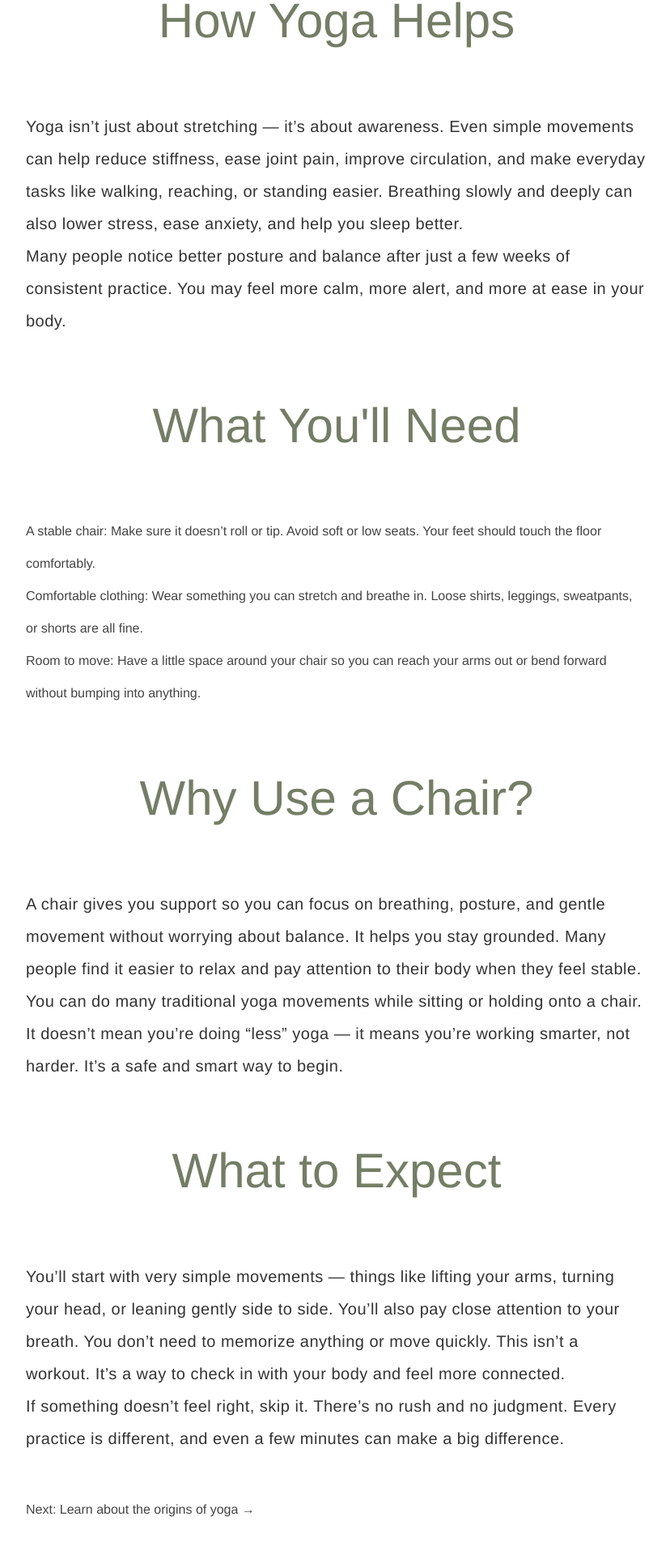
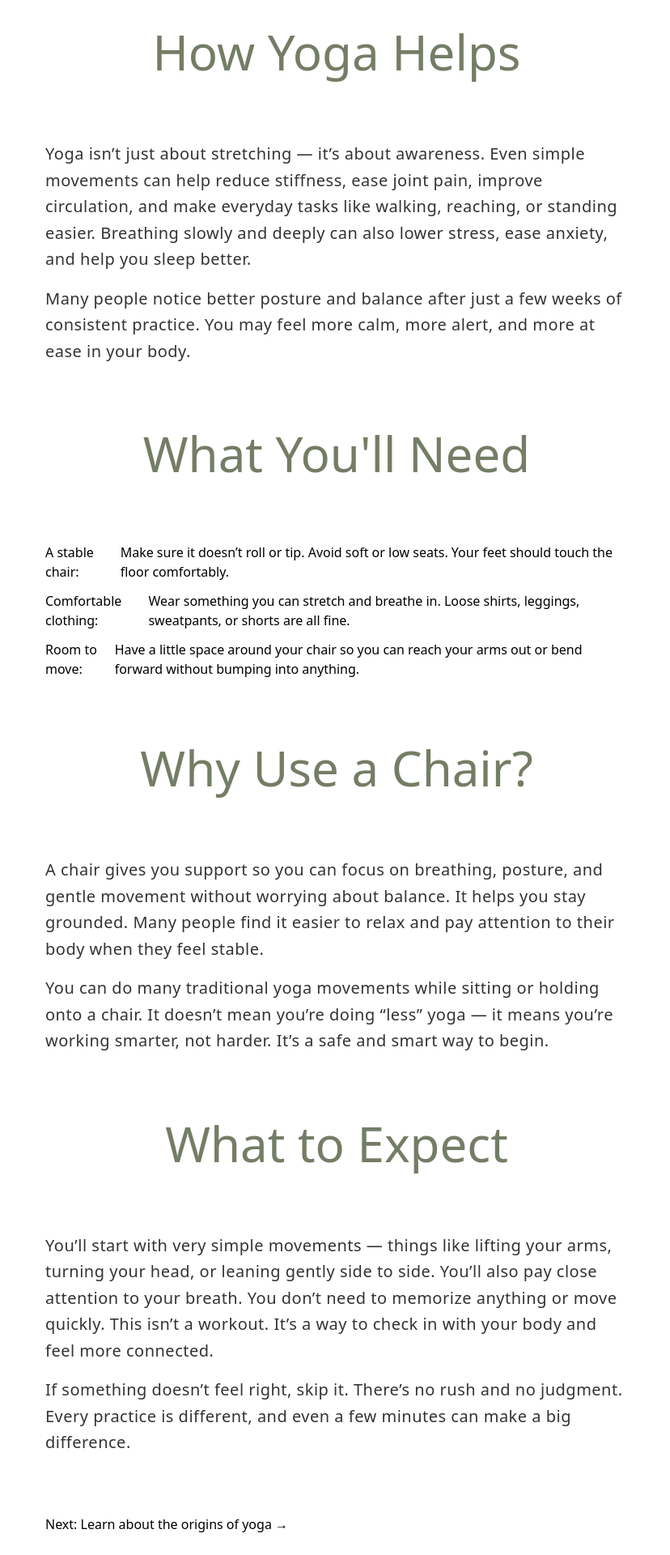
Before and after one commit to samanthacabrera/yoga-library, a React (Vite) app: page /what-is-yoga/beginners-guide in a window 1280 px wide. Shown: the part 464-2384 px from the top of the page at 81% size, without its empty margins (224-1052 px from the left). Built offline with nearby package versions, Linux system fonts and the light colour scheme.

Commit message:
apply minimalist design to Guide

```diff
--- a/src/components/Guide.jsx
+++ b/src/components/Guide.jsx
@@ -1,57 +1,43 @@
-import { useState } from "react";
-
-const Section = ({ title, children, alwaysOpen = false }) => {
-  const [open, setOpen] = useState(alwaysOpen);
-
-  return (
-    <div>
-      {!alwaysOpen && (
-        <button onClick={() => setOpen(!open)}>
-          <h2>{title} {open ? "−" : "+"}</h2>
-        </button>
-      )}
-      {(open || alwaysOpen) && (
-        <div>
-          {alwaysOpen && <h2>{title}</h2>}
-          {children}
-        </div>
-      )}
-    </div>
-  );
-};
+const Section = ({ title, children }) => (
+  <section>
+    <h2>{title}</h2>
+    <div className="space-y-3 text-base">{children}</div>
+  </section>
+);
 
 const ListItem = ({ children, strong }) => (
-  <div>
-    {strong && <strong>{strong}:</strong>} {children}
+  <div className="flex">
+    {strong && <strong className="mr-1 font-medium">{strong}:</strong>}
+    <span>{children}</span>
   </div>
 );
 
 const Guide = () => {
   return (
-    <div className="max-w-3xl mx-auto">
-      <header>
+    <div className="max-w-3xl mx-auto px-6 py-12 text-black bg-white font-sans">
+      <header className="mb-12 border-b border-black pb-8">
         <h1>Beginner’s Guide to Yoga</h1>
-        <p>
+        <p className="text-lg leading-relaxed">
           Yoga is for every body. You don’t need to be flexible, strong, or young to begin.
           In this guide, you’ll learn the basics of yoga while using a chair for support.
           This is perfect if you’re brand new to yoga, recovering from injury, or just looking for a gentler start.
         </p>
       </header>
 
-      <article>
+      <article className="mb-12">
         <h2>How Yoga Helps</h2>
-        <p>
+        <p className="mb-4 leading-relaxed">
           Yoga isn’t just about stretching — it’s about awareness. Even simple movements can help reduce stiffness,
           ease joint pain, improve circulation, and make everyday tasks like walking, reaching, or standing easier.
           Breathing slowly and deeply can also lower stress, ease anxiety, and help you sleep better.
         </p>
-        <p>
+        <p className="leading-relaxed">
           Many people notice better posture and balance after just a few weeks of consistent practice.
           You may feel more calm, more alert, and more at ease in your body.
         </p>
       </article>
 
-      <Section title="What You'll Need" alwaysOpen={true}>
+      <Section title="What You'll Need">
         <ListItem strong="A stable chair">
           Make sure it doesn’t roll or tip. Avoid soft or low seats. Your feet should touch the floor comfortably.
         </ListItem>
@@ -63,34 +49,36 @@ const Guide = () => {
         </ListItem>
       </Section>
 
-      <article>
+      <article className="my-12">
         <h2>Why Use a Chair?</h2>
-        <p>
+        <p className="mb-4 leading-relaxed">
           A chair gives you support so you can focus on breathing, posture, and gentle movement without worrying about balance.
           It helps you stay grounded. Many people find it easier to relax and pay attention to their body when they feel stable.
         </p>
-        <p>
+        <p className="leading-relaxed">
           You can do many traditional yoga movements while sitting or holding onto a chair. It doesn’t mean you’re doing “less” yoga —
           it means you’re working smarter, not harder. It’s a safe and smart way to begin.
         </p>
       </article>
 
-      <article>
+      <article className="mb-12">
         <h2>What to Expect</h2>
-        <p>
+        <p className="mb-4 leading-relaxed">
           You’ll start with very simple movements — things like lifting your arms, turning your head,
           or leaning gently side to side. You’ll also pay close attention to your breath.
           You don’t need to memorize anything or move quickly. This isn’t a workout.
           It’s a way to check in with your body and feel more connected.
         </p>
-        <p>
+        <p className="leading-relaxed">
           If something doesn’t feel right, skip it. There’s no rush and no judgment.
           Every practice is different, and even a few minutes can make a big difference.
         </p>
       </article>
 
-      <footer className="my-12">
-        <button>Next: Learn about the origins of yoga →</button>
+      <footer>
+        <button className="mt-4">
+          Next: Learn about the origins of yoga →
+        </button>
       </footer>
     </div>
   );
--- a/src/components/WhatIsYoga.jsx
+++ b/src/components/WhatIsYoga.jsx
@@ -67,37 +67,6 @@ const WhatIsYoga = () => {
           Each style of yoga offers its unique benefits, and practitioners may find that different styles resonate with them depending on their personal goals, physical condition, and spiritual path. While the core principles of yoga remain the same, the diversity of styles provides something for everyone, from high-intensity practices to gentle, restorative options.
         </p>
 
-        {/* Benefits of Yoga */}
-        <section className="space-y-6">
-            <h2 className="text-3xl font-light tracking-wide">Benefits of Consistent Practice</h2>
-            <p>
-                Yoga transcends mere movement—it's a transformative practice enhancing physical health, mental clarity, and emotional balance. Regular practice creates lasting benefits that extend beyond the mat into everyday life.
-            </p>
-
-            <div className="space-y-6">
-                <div className="space-y-6">
-                    <h3 className="text-xl font-medium text-moss">Physical Benefits</h3>
-                    <p>
-                        Yoga notably improves flexibility by increasing joint range of motion and alleviating muscle stiffness. Weight-bearing poses simultaneously build strength and muscle tone, enhancing overall physical resilience. Core strengthening improves posture, reduces back pain, and protects joints, while the practice promotes joint health through fluid movement and reduced inflammation. Enhanced circulation benefits the cardiovascular system, supporting heart health.
-                    </p>
-                </div>
-
-                <div className="space-y-6">
-                    <h3 className="text-xl font-medium text-moss">Mental & Emotional Benefits</h3>
-                    <p>
-                        Yoga significantly impacts mental wellness through stress reduction, lowering cortisol levels through controlled breathing and mindfulness. This cultivates mental clarity and improved focus that extends beyond practice sessions. The discipline fosters emotional balance by helping practitioners manage stress, anxiety, and mood fluctuations. Mindfulness practice develops self-awareness, nurturing self-acceptance and emotional stability. Additionally, yoga enhances sleep quality by relaxing the body and calming the mind, promoting deeper, more restorative rest.
-                    </p>
-                </div>
-
-                <div className="space-y-6">
-                    <h3 className="text-xl font-medium text-moss">Integration Into Daily Life</h3>
-                    <p>
-                        Yoga's benefits transcend formal practice sessions. As practitioners develop body-mind awareness, they experience improved sleep, elevated energy, and enhanced well-being. Mindfulness cultivated during yoga infuses daily activities, encouraging more intentional choices. This self-awareness fosters healthier physical and mental habits, maintaining balance long after practice ends.
-                    </p>
-                </div>
-            </div>
-        </section>
-
         <p className="mt-12">
           No matter which style of yoga you practice, the foundational poses and lessons taught on this site will be the building blocks of your journey. Mastering them will support your growth, whether your focus is strength, flexibility, relaxation, or mindfulness.
         </p>
```
